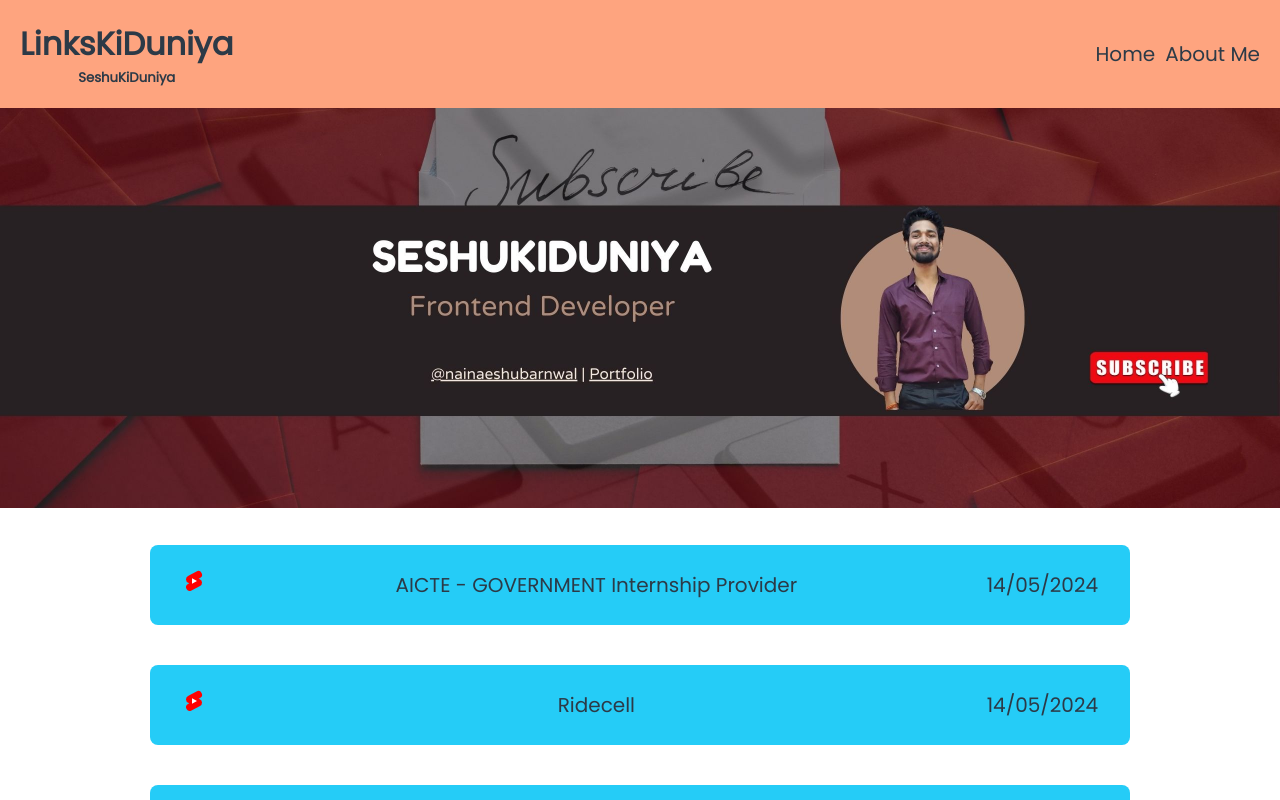
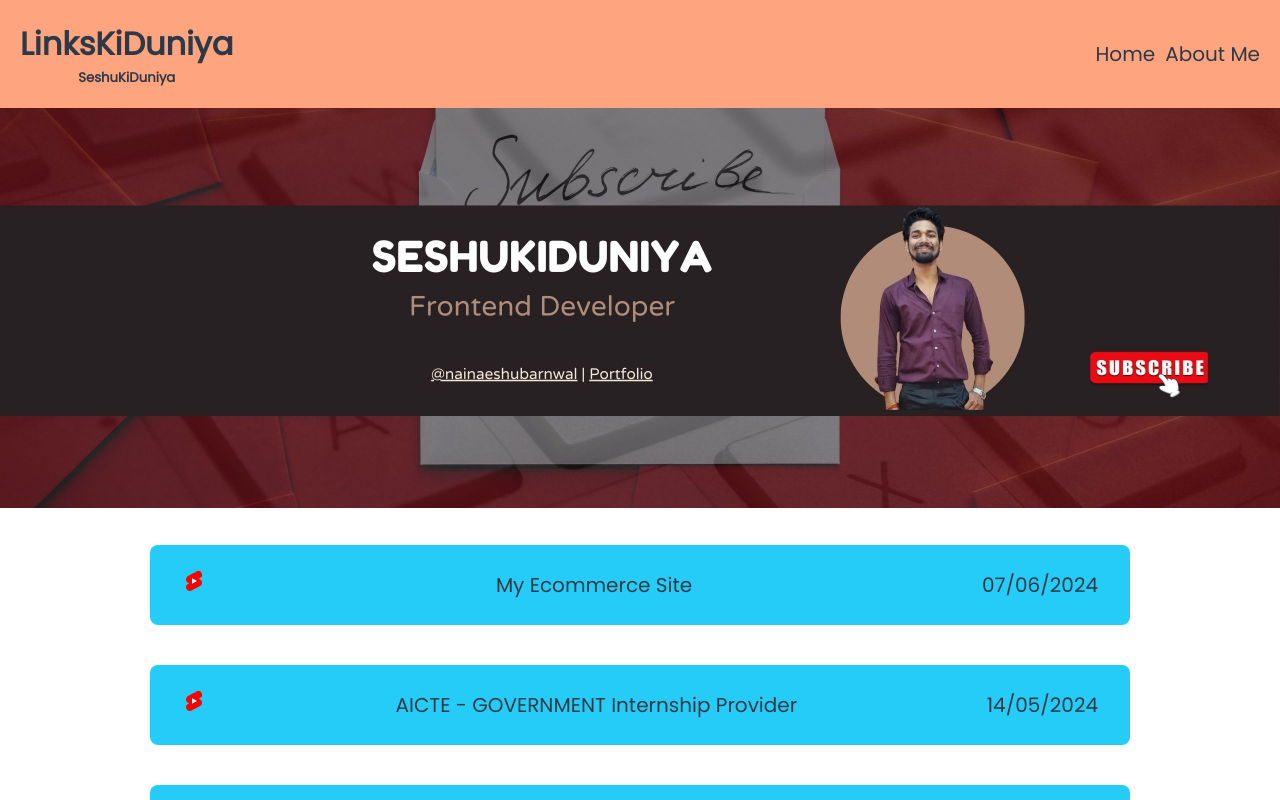
Before and after one commit to ANKITKUMAR1809/linkskiduniya, a React (Vite) app: page / in a window 1280 px wide. Shown: the top 800 px of the page. Built offline with nearby package versions, Linux system fonts and the light colour scheme.

Commit message:
links added

```diff
--- a/src/Components/assets/my_links.js
+++ b/src/Components/assets/my_links.js
@@ -28,6 +28,13 @@ let my_links=[
         link:"https://internship.aicte-india.org/",
         date:"14/05/2024",
         logo:shorts
+    },
+    {
+        id:5,
+        name:"My Ecommerce Site",
+        link:"https://akmall.vercel.app/",
+        date:"07/06/2024",
+        logo:shorts
     }
 
 ]
```
